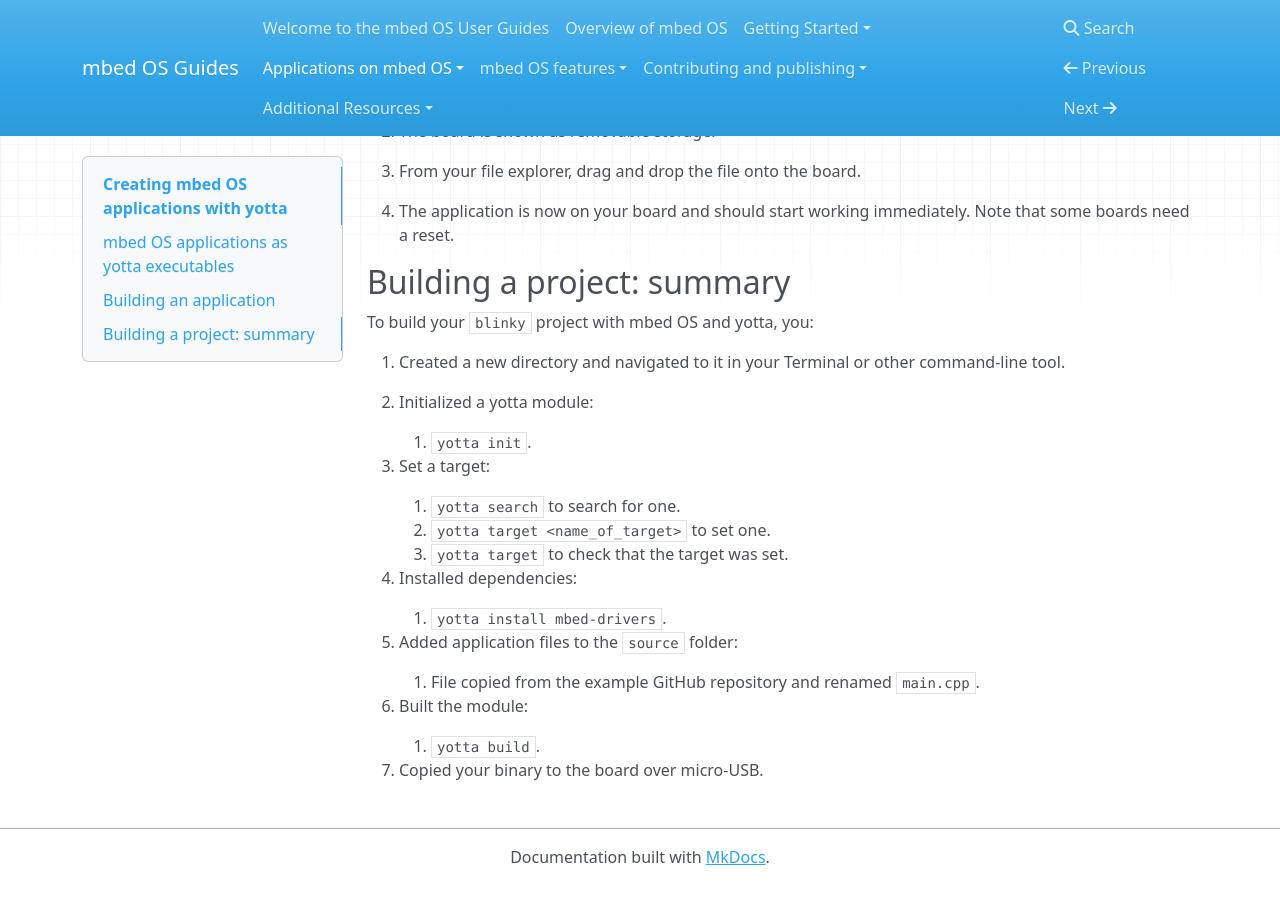
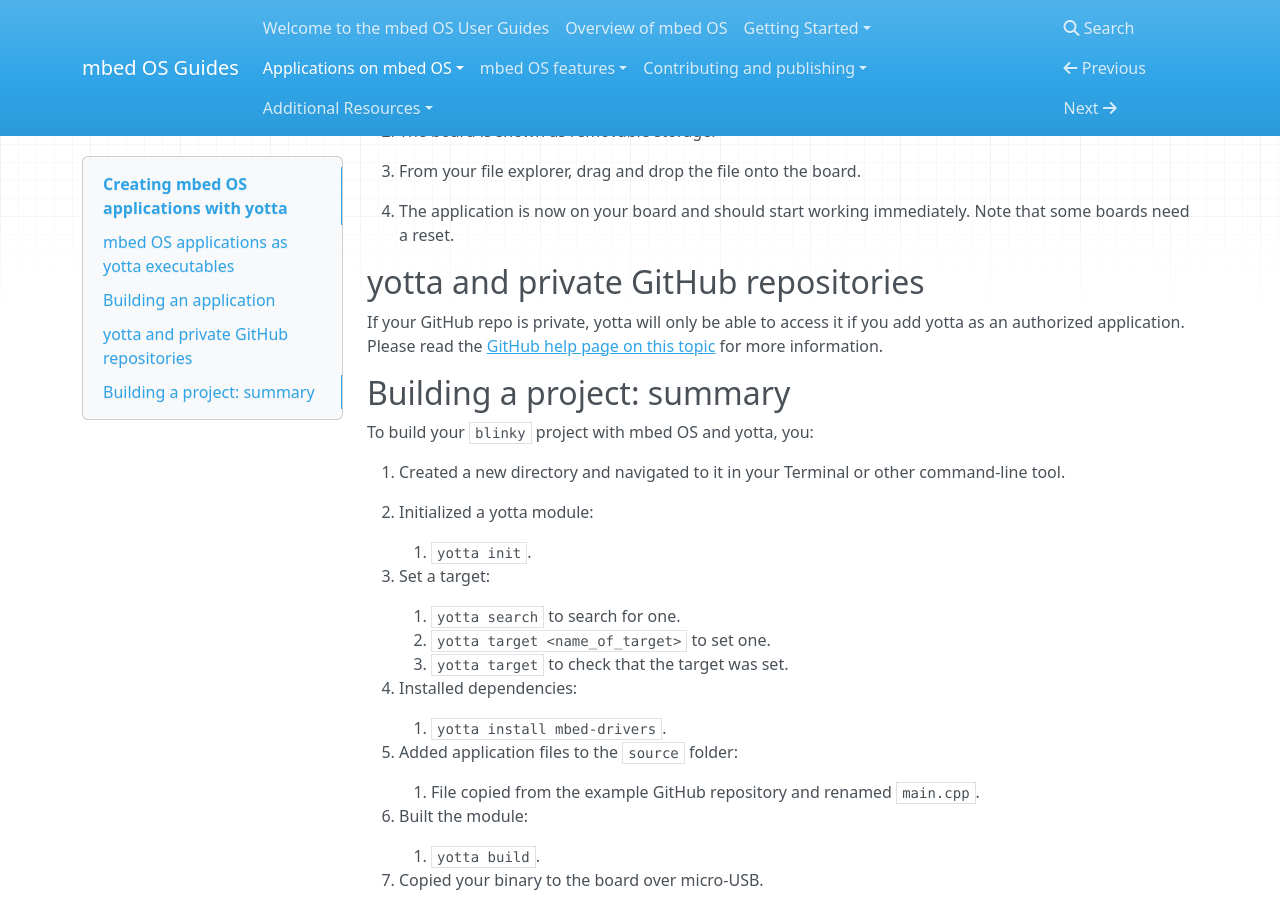
Before and after one commit to ARMmbed/GettingStartedmbedOS, an MkDocs documentation site: the page built from Docs/Full_Guide/app_on_yotta.md, in a window 1280 px wide and 900 px high, scrolled down 9937 px. Built offline with MkDocs 1.6.1, drawn with Linux system fonts in a browser that asks for light colours; nearby versions of some CDN libraries; old or Windows-style settings are respelled for this version of MkDocs.

Commit message:
Adding a note about yotta
Private repos require auth

```diff
--- a/Docs/Full_Guide/app_on_yotta.md
+++ b/Docs/Full_Guide/app_on_yotta.md
@@ -364,6 +364,10 @@ The file you need to flash onto the mbed-enabled board is ``my_blinky.bin``:
 
 1. The application is now on your board and should start working immediately. Note that some boards need a reset.
 
+## yotta and private GitHub repositories
+
+If your GitHub repo is private, yotta will only be able to access it if you add yotta as an authorized application. Please read the [GitHub help page on this topic](https://help.github.com/articles/connecting-with-third-party-applications/) for more information.
+
 ## Building a project: summary
 
 To build your ``blinky`` project with mbed OS and yotta, you:
```
